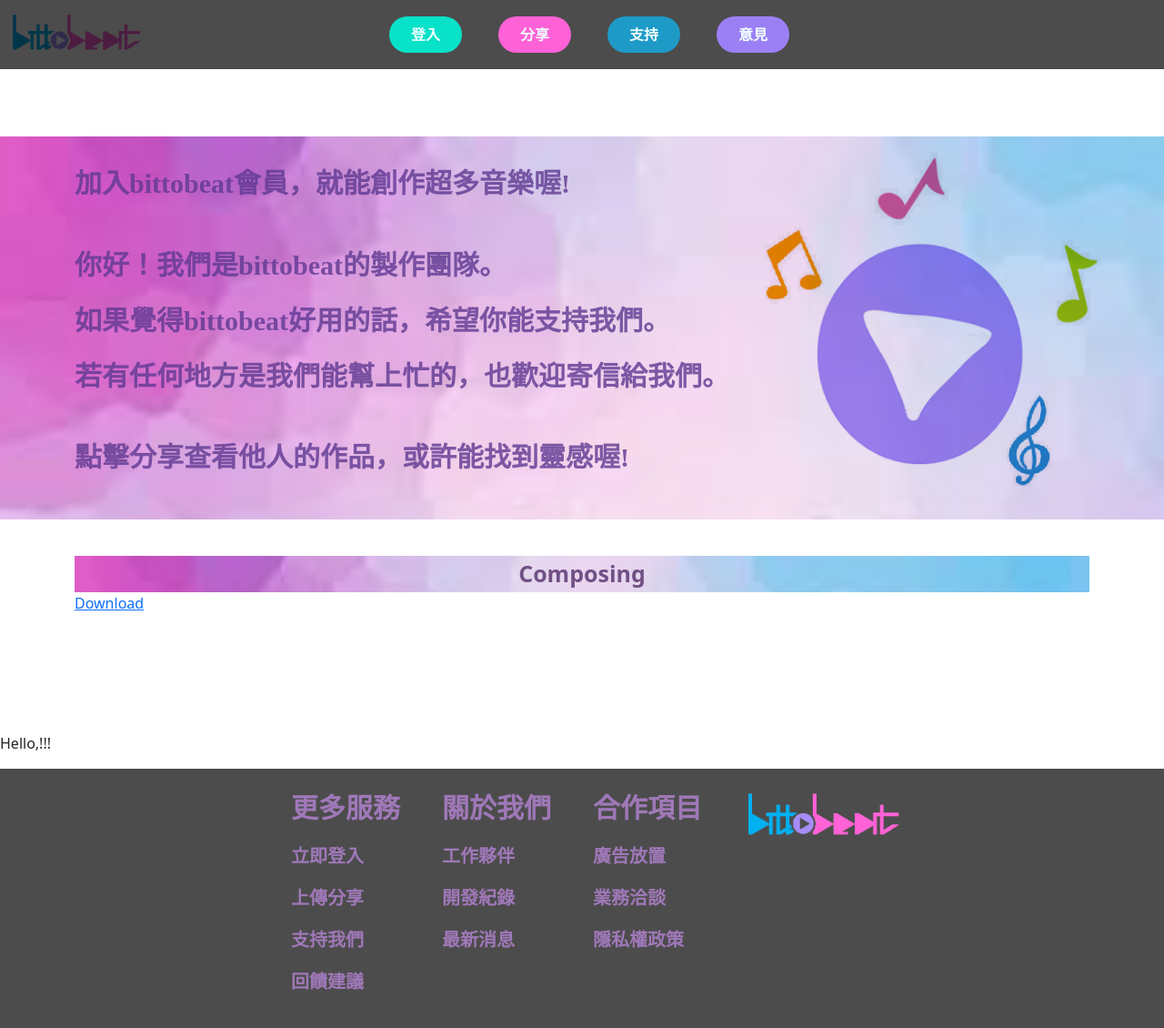
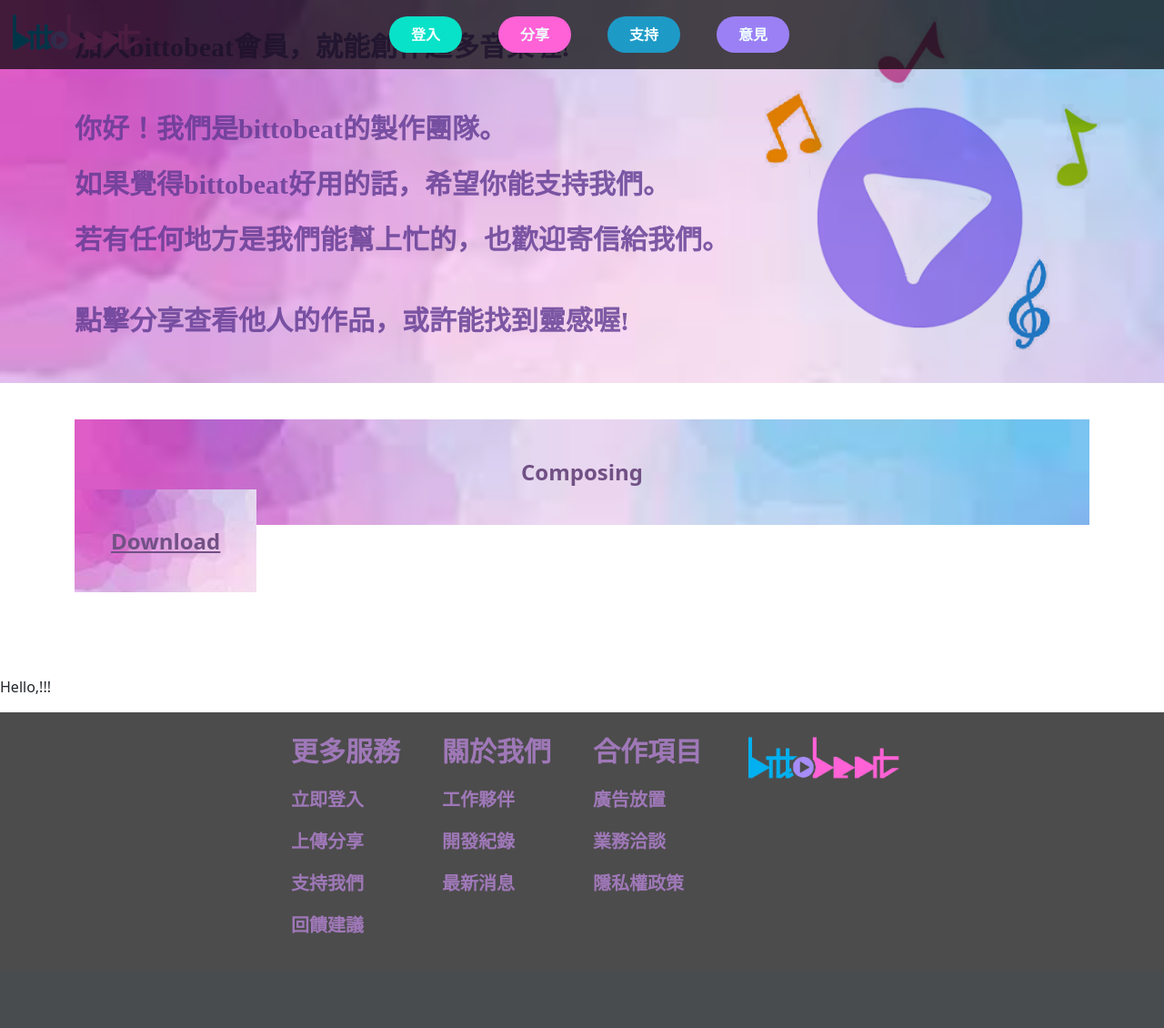
Before and after one commit to Jibanyan-FCU/ml_music_composer, a Flask app: page / in a window 1280 px wide. Shown: the whole page at 91% size. After the commit the page ends 1026 px from the top, so only its background shows below. Run offline with Flask 2, Linux system fonts and the light colour scheme; some libraries are stand-ins or nearby versions.

Commit message:
修改寬度 距離

```diff
--- a/source/web/static/css/custom.css
+++ b/source/web/static/css/custom.css
@@ -106,7 +106,7 @@
     background-image: url(../img/select_bg.PNG);
     background-size: cover;
     padding-bottom: 30px;
-    margin-top: 150px;
+    margin-top: 0px;
 }
 
 #intro .container {
@@ -179,15 +179,23 @@
     width: 100%;
 }
 
-#operate input{
+#operate input,#operate a{
     background-image: url(../img/select_bg.PNG);
     background-size: cover;
     width: 100%;
     height: 100%;
     border: none;
     color:rgb(113, 81, 133);
-    font-size: 25px;
+    font-size: 24px;
     font-weight: 700;
+    padding: 40px;
+}
+
+#operate .drop-item :hover,#operate .touch :hover,#operate .drop-item :visited{
+    color:rgb(189, 29, 238);
+    font-size: 28px;
+    padding: 37px;
+    margin: 0;
 }
 
 /*
```
